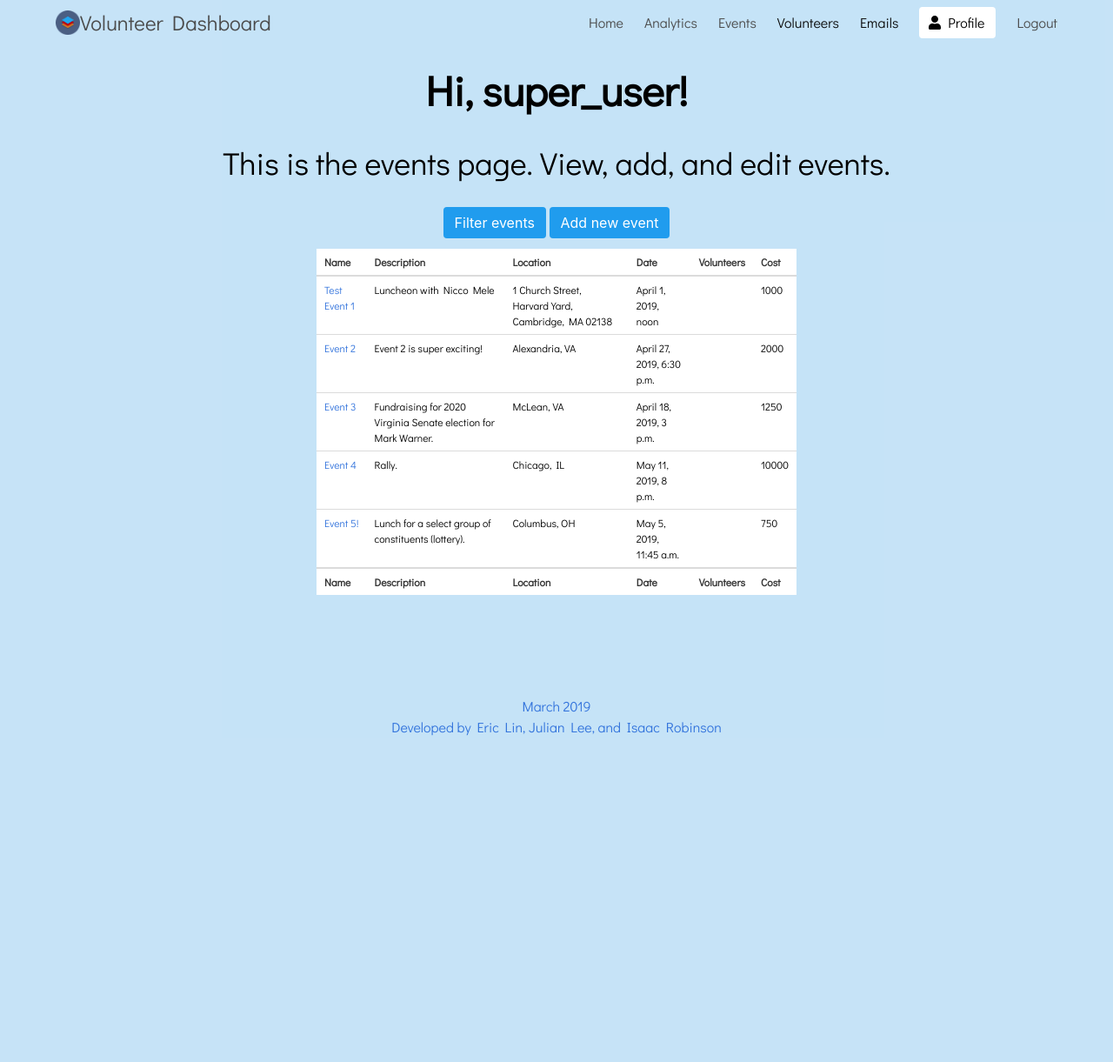
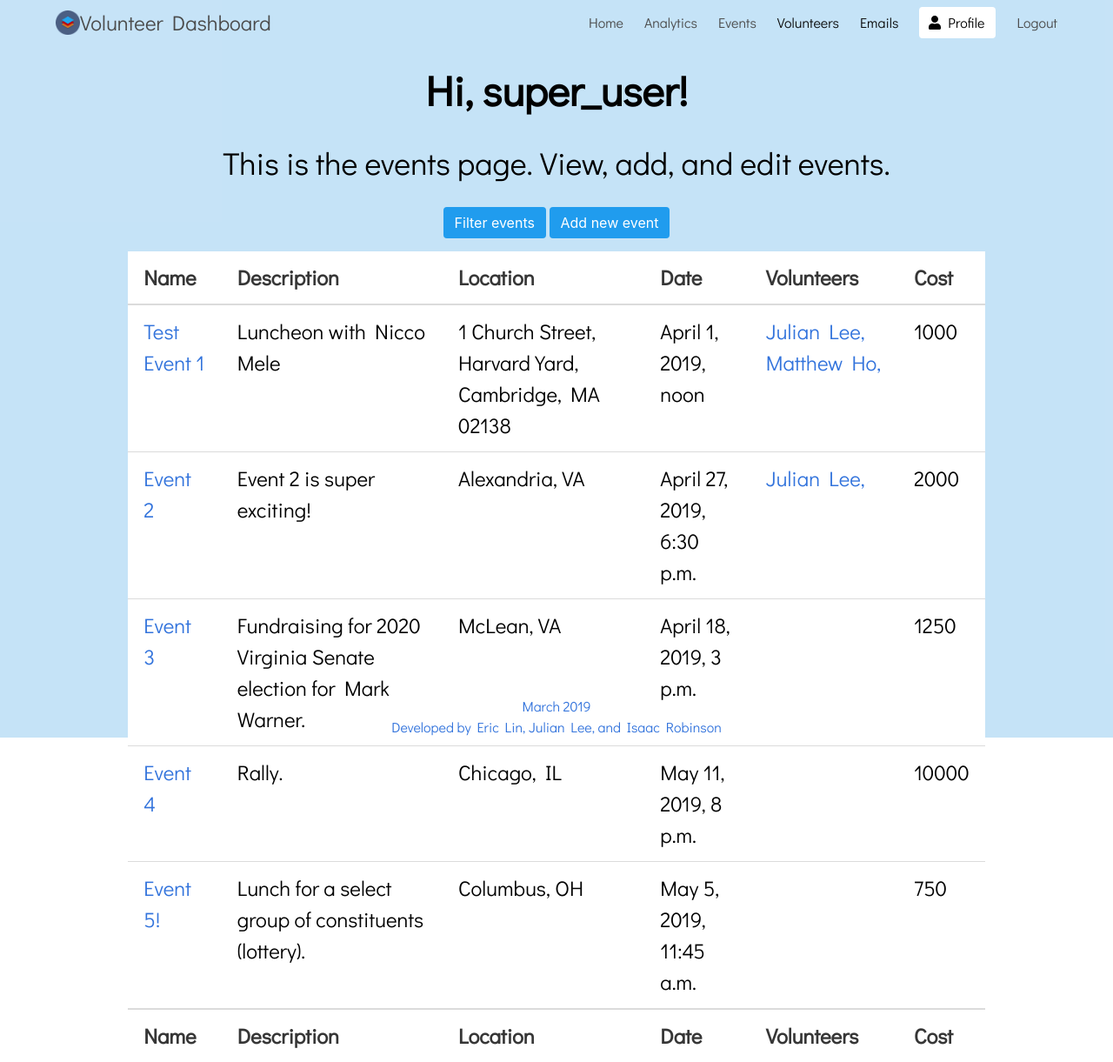
Before and after one commit to julianl092/cs91r_volunteer_dashboard, a Django app: page /events/events/ in a window 1280 px wide. Shown: the whole page at 87% size. Before the commit the page ends 846 px from the top, so only its background shows below. Run offline with Django 3.2, Linux system fonts and the light colour scheme; a user stored in the database is signed in; data comes from the database, SQL or seed files in the repository; both versions use the stored data as it was after the commit; some libraries are stand-ins or nearby versions.

Commit message:
Volunteers Linked To Events

```diff
--- a/events/forms.py
+++ b/events/forms.py
@@ -8,6 +8,7 @@ class EventForm(forms.ModelForm):
 	volunteers = forms.ModelMultipleChoiceField(
 					queryset=Volunteer.objects.all(),
 					required=False,
+					widget = forms.CheckboxSelectMultiple,
 				)
 
 	class Meta:
@@ -17,6 +18,6 @@ class EventForm(forms.ModelForm):
 			'description',
 			'address',
 			'time',
+			'cost',
 			'volunteers',
-			'cost',
 		)
--- a/events/models.py
+++ b/events/models.py
@@ -1,7 +1,7 @@
 from django.db import models
 from django.utils import timezone # for default time
 
-import volunteers # import volunteers app
+from volunteers.models import Volunteer
 
 # Create your models here.
 
@@ -10,11 +10,7 @@ class Event(models.Model):		# To store events
  	description = models.TextField(default='')
  	address = models.CharField(max_length=256)
  	time = models.DateTimeField(default=timezone.now)	# default is today
- 	volunteers = models.ManyToManyField(	# joins events and volunteers
- 		'volunteers.Volunteer',
- 		related_name='events_volunteers',
- 		blank=True,
- 	)
+ 	volunteers = models.ManyToManyField(Volunteer)
  	cost = models.IntegerField(default=1000)	# dollar cost of the event
 
  	def __str__(self):
--- a/events/views.py
+++ b/events/views.py
@@ -4,7 +4,7 @@ from .forms import EventForm
 
 def index(request):
 	if request.method == "GET":
-		events = Event.objects.values()	# get querySet of events
+		events = Event.objects.all()	# get querySet of events
 		context = {'events': events}
 		return render(request, 'events.html', context)		# render events html
 
@@ -37,7 +37,7 @@ def add_event(request):
 		form = EventForm(request.POST)
 		if form.is_valid():
 			form.save()		# save new event data to form
-			events = Event.objects.values()	# get querySet of events
+			events = Event.objects.all()	# get querySet of events
 			context = {'events': events}
 			return render(request, 'events.html', context)		# render events html
 		else:
@@ -58,13 +58,13 @@ def edit_event(request):
 				form = EventForm(request.POST, instance=form_instance)
 				if form.is_valid():
 					form.save()		# save new event data to form
-					events = Event.objects.values()	# get querySet of events
+					events = Event.objects.all()	# get querySet of events
 					context = {'events': events}
 					return render(request, 'events.html', context)		# render events html
 				else:
 					return render(request, 'form_error.html')	# error page
 			else:	# if delete button was clicked
 				form_instance.delete()
-				events = Event.objects.values()	# get querySet of events
+				events = Event.objects.all()	# get querySet of events
 				context = {'events': events}
 				return render(request, 'events.html', context)		# render events html
--- a/templates/analytics.html
+++ b/templates/analytics.html
@@ -40,7 +40,8 @@
   <script src="https://cdnjs.cloudflare.com/ajax/libs/Chart.js/2.5.0/Chart.min.js"></script>
   <script src='https://static-assets.mapbox.com/gl-pricing/dist/mapbox-gl.js'></script>
   <link href='https://api.mapbox.com/mapbox-gl-js/v0.53.0/mapbox-gl.css' rel='stylesheet' />
-  <section>
+  <section class = "hero">
+    <div class = "hero-body">
       <!-- Body of home page. -->
             <h1>
               WELCOME, <strong>{{ user.username }}</strong>!
@@ -119,6 +120,7 @@
       <script src="{% static 'js/map.js' %}"> </script>
       <script type="text/javascript" src="http://d3js.org/topojson.v3.min.js"></script>
       <script src="{% static 'js/script2.js' %}"> </script>
+    </div>
     </section>
 	<!-- If user not logged in. -->
 	{% else %}
--- a/templates/base.html
+++ b/templates/base.html
@@ -3,7 +3,7 @@
 <html lang ="en">
 <head>
 	<meta charset="utf-8">
-	<title>{% block title %}Volunteer Dashboard{% endblock %}</title>
+	<title>Volunteer Dashboard</title>
   <!-- Use Open Source Bulma CSS Template -->
     {% load static %}
     <link rel="stylesheet" type="text/css" href="{% static 'css/styles.css' %}">
--- a/templates/emails.html
+++ b/templates/emails.html
@@ -41,7 +41,7 @@
                   <p>Was born after the year {{ filter.form.birthday__gte }}</p>
                   <p>Identifies as {{filter.form.gender}} gender</p>
                   <p>Whose name is {{filter.form.name}}</p>
-                  <button class = 'button is-dark is-large' type="submit">Filter</button>
+                  <button class = 'button is-success is-large' type="submit">Filter</button>
                 </form>
           </div>
           <div class = "column">
@@ -55,7 +55,7 @@
         <form method = "post">
             {% csrf_token %}
             {{form.as_p}}
-            <button class = 'button is-dark is-large' type = "submit">Send Email</button>
+            <button class = 'button is-link is-large' type = "submit">Send Email</button>
         </form>
       <!-- Footer of home page. -->
       <div class="hero-foot is-light has-text-centered">
--- a/templates/events.html
+++ b/templates/events.html
@@ -19,6 +19,17 @@
         text-align: center;
         font-size: 36px;
         font-weight: 400;
+      }
+
+      table {
+        width: 80%;
+        height: 70vh;
+        margin-left: 10%;
+        margin-right: 10%;
+        margin-top: 15px;
+      }
+      td, th {
+        font-size: 24px;
       }
     </style>
     <section class="hero">
@@ -46,8 +57,6 @@
             </a>
         </div>
         <!-- Table to display events. -->
-        <div class="container has-text-centered">
-          <div class="column is-6 is-offset-3">
             <table class="table">
               <!-- Column names at the top. -->
               <thead>
@@ -80,17 +89,17 @@
                     <td> {{event.address}} </td>
                     <td> {{event.time}} </td>
                     <td>
-                      {% for v in event.volunteers %}
-                        v.name,
-                      {% endfor %}
+                        {% for v in event.volunteers.all%}
+                        <a href="{% url 'edit_volunteer' %}?id={{v.id}}">
+                          {{v.name}},
+                        </a>
+                        {% endfor %}
                     </td>
                     <td> {{event.cost}} </td>
                   </tr>
                 {% endfor %}
               </tbody>
             </table>
-          </div>
-        </div>
       </div>
       <!-- Footer of home page. -->
       <div class="hero-foot is-light has-text-centered">
--- a/templates/home.html
+++ b/templates/home.html
@@ -70,7 +70,7 @@
                 </a>
                 <p>Registered {{volunteer.date_joined}}</p>
                 <p>Follow Up Countdown: <h3 style = "font-weight: 600; color: hsl(217, 71%, 53%)" id = "{{volunteer.name}}"></h3></p>
-                <a class = "button is-dark is-rounded is-focused is-large" href="{% url 'emails:quicksend' volunteer.email volunteer.name %}">Quick Follow Up</a>
+                <a class = "button is-success is-rounded is-focused is-large" href="{% url 'emails:quicksend' volunteer.email volunteer.name %}">Quick Follow Up</a>
                 <a class = "button is-link is-rounded is-focused is-large" href="{% url 'emails:customsend' volunteer.email volunteer.name %}">Custom Follow Up</a>
                 <script>
                 // Update the count down every 1 second
@@ -110,12 +110,13 @@
               </div>
             {% endfor %}
             </div>
-            <h2>Top Events</h2>
+            <h2>Upcoming Events</h2>
             <hr>
             <div class = "card-container">
             {% for event in events %}
               <div class = "card">
               <a href="{% url 'edit_event' %}?id={{event.id}}"> <strong> {{event.name}} </strong> </a>
+              <p>Registered Volunteers: {% for v in event.volunteers.all%} <a href="{% url 'edit_volunteer' %}?id={{v.id}}">{{v.name}}, </a>{% endfor %}</p>
               <p>{{event.address}}</p>
               <p>{{event.time}}</p>
               </div>
```
Also changed, not shown: db.sqlite3.
